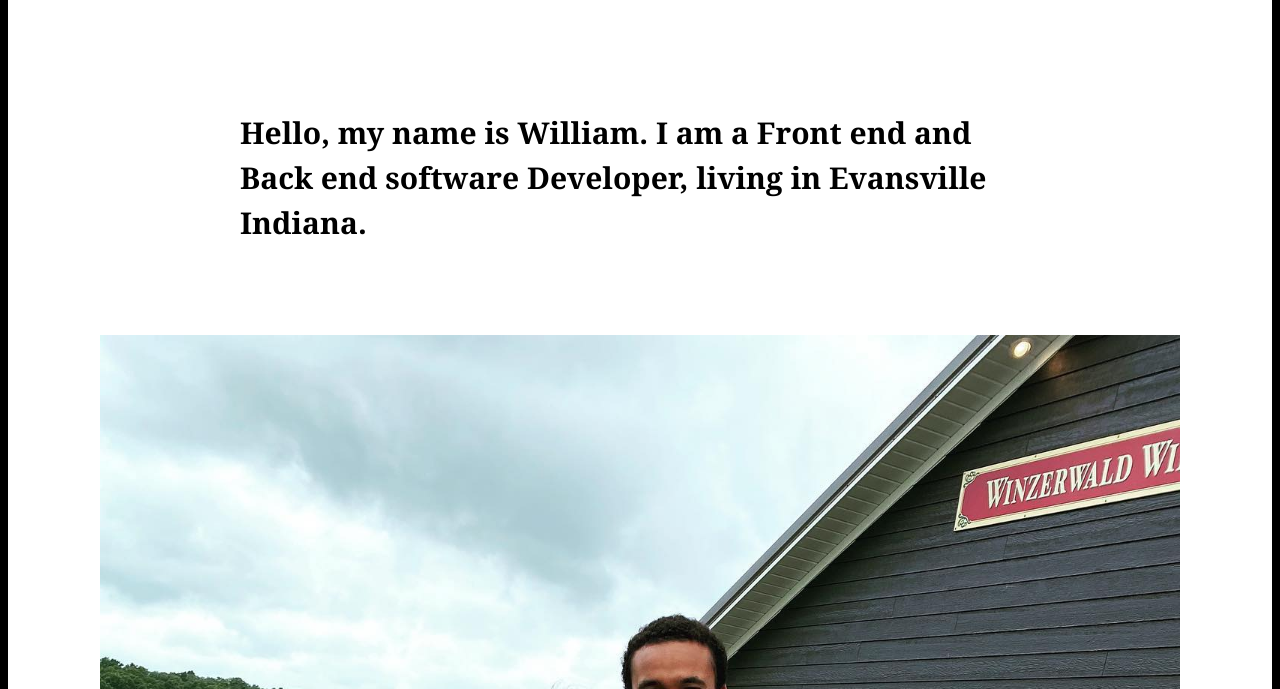
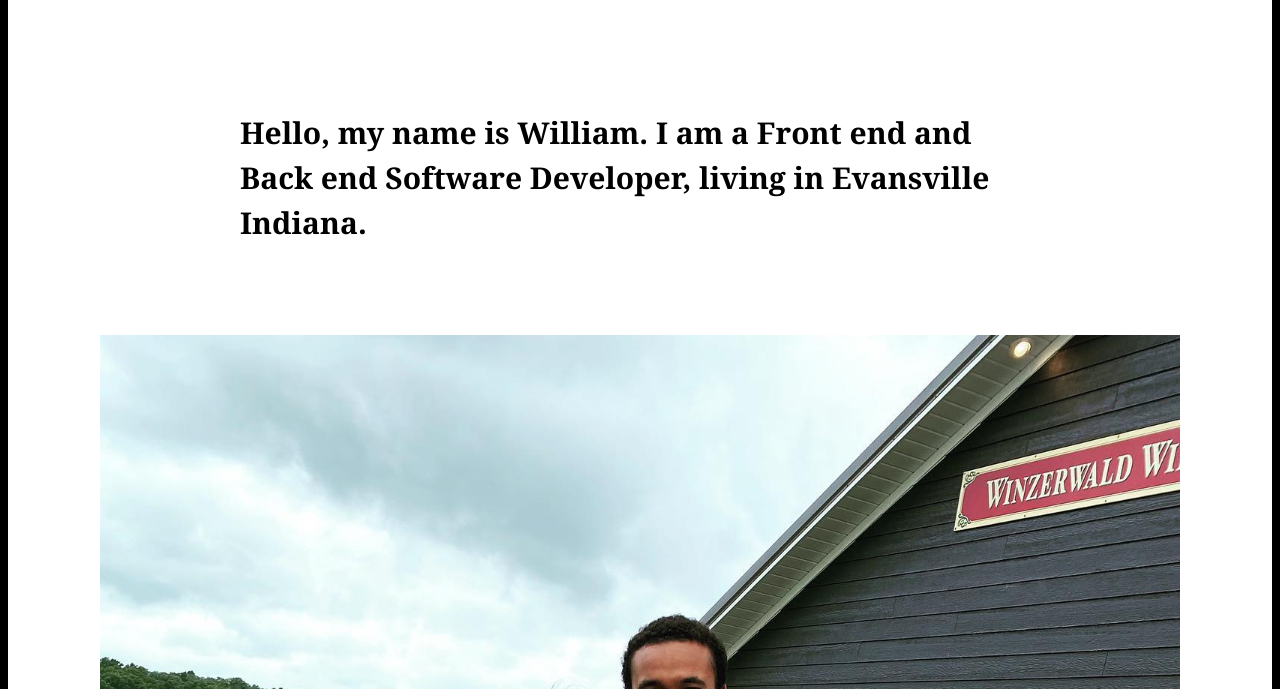
Before and after one commit to will81656/Portfolio, a plain HTML site: page index.html in a window 1280 px wide. Shown: the part 111-800 px from the top of the page. Drawn offline with Linux system fonts and the light colour scheme; a script that the page names is missing; files whose address does not match are found by name.

Commit message:
Update index.html

```diff
--- a/index.html
+++ b/index.html
@@ -29,7 +29,7 @@
     <div class="content">
     <section class="inner-container hero">
     <h1>
-    Hello, my name is William. I am a Front end and Back end software Developer, living in Evansville Indiana.
+    Hello, my name is William. I am a Front end and Back end Software Developer, living in Evansville Indiana.
     </h1>
     </section>
     <section class="outer-container space-bottom">
```
